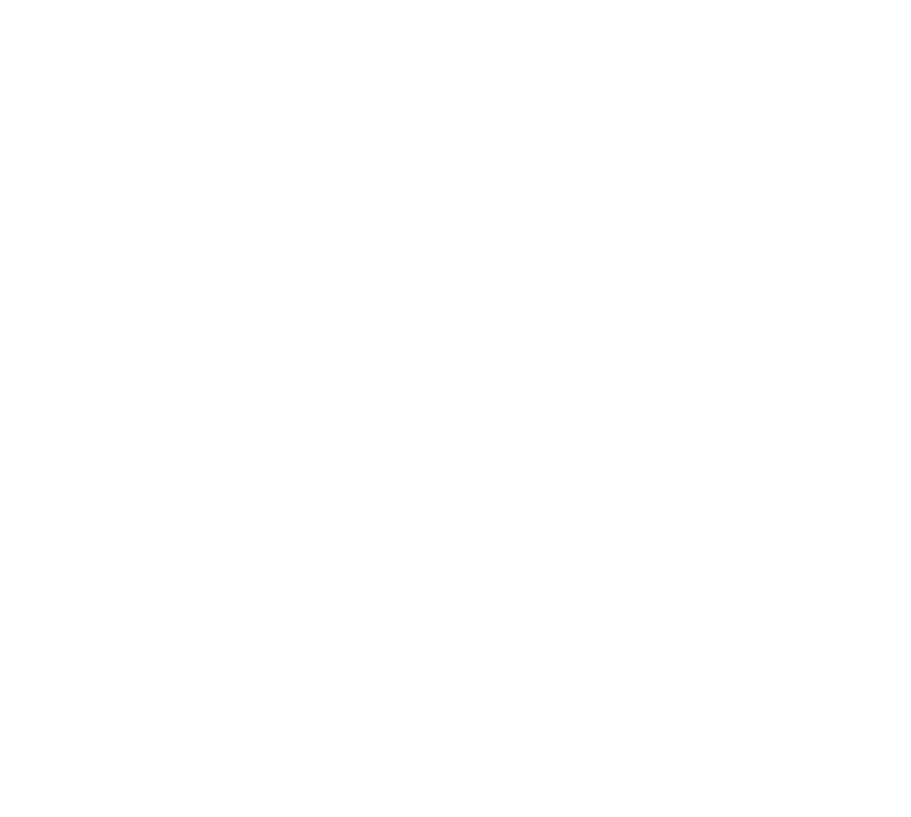
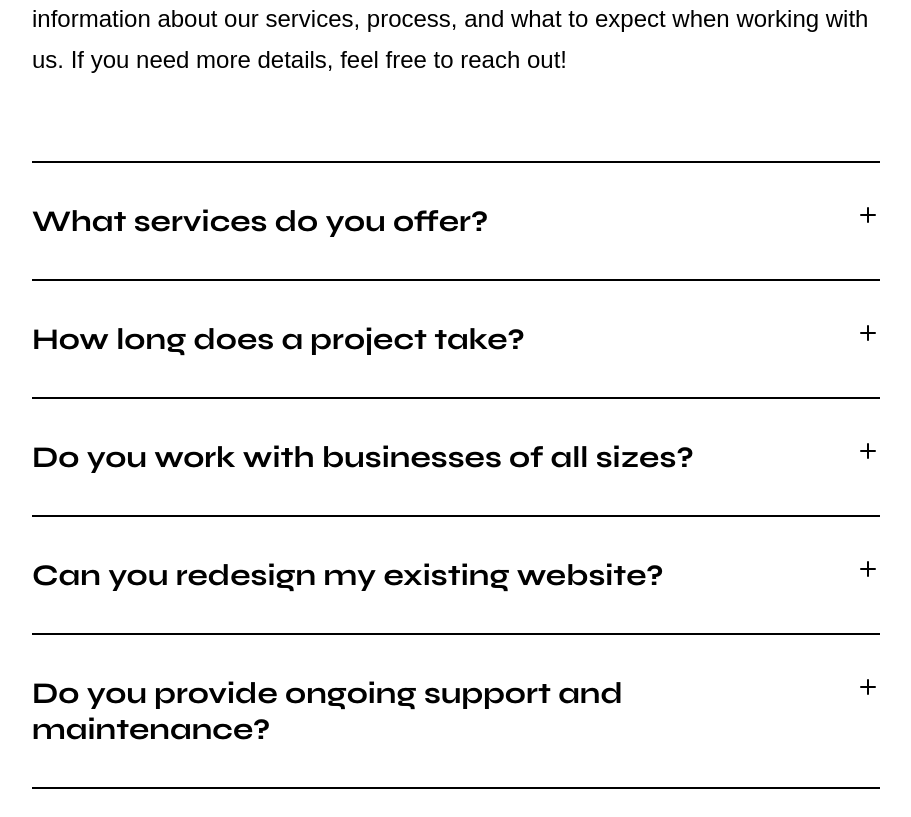
Before and after one commit to salman92-dev/portfolio, a Next.js app: page /faq in a window 1280 px wide. Before the commit this address had no page. Shown: the part 480-1297 px from the top of the page, without its empty margins (184-1095 px from the left). Before the commit the page ends 800 px from the top, so only its background shows below. Built offline with nearby package versions, Linux system fonts and the light colour scheme.

Commit message:
Add files via upload

```diff
--- /dev/null
+++ b/src/app/faq/ParallyxImage.jsx
@@ -0,0 +1,56 @@
+"use client";
+
+import { motion, useScroll, useTransform } from "framer-motion";
+import { useRef } from "react";
+import CircularText from "../components/circle-text";
+import Image from "next/image";
+
+const ParallaxBg = () => {
+  const ref = useRef(null);
+
+  const { scrollYProgress } = useScroll({
+    target: ref,
+    offset: ["start end", "end start"],
+  });
+
+  const y = useTransform(scrollYProgress, [0, 1], ["-20%", "20%"]);
+
+  return (
+    <section className="relative w-full 2xl:container mx-auto px-4 sm:px-6 md:px-8 lg:px-20 pb-18">
+        <div className="w-fit mx-auto md:absolute max-md:mb-28 -top-22 right-10  md:right-28 z-10 backdrop-blur-md md:bg-white/40 rounded-full border-2 border-white">
+        <Image src="/images/wings.webp" alt="wings"  width={300} height={300} className="w-24 top-[27%] left-14 md:w-[50%] absolute z-100 md:top-[25%] md:left-[25%]" />
+            <CircularText
+            text=" ReactJS* NextJS* Tailwind* Framer*"
+            onHover="speedUp"
+            spinDuration={15}
+            className="max-md:mx-auto max-sm:bg-black"
+            />
+        </div>
+      <div
+        ref={ref}
+        className="relative h-[40vh] sm:h-[60vh] md:h-[70vh] lg:h-[80vh] xl:h-[90vh] 2xl:h-screen overflow-hidden rounded-4xl"
+      >
+        {/* Background */}
+        <motion.div
+          style={{
+            y,
+            backgroundPosition: 'center',
+            backgroundSize: '120% 150%',
+          }}
+          className="
+            absolute -inset-8
+            bg-[url('/images/vr-glasses.png')]
+            will-change-transform
+            bg-center
+            bg-no-repeat
+          "
+        />
+
+        {/* Optional: Overlay for better text readability if you add content */}
+        <div className="absolute inset-0 bg-gradient-to-b from-black/20 via-transparent to-black/40" />
+      </div>
+    </section>
+  );
+};
+
+export default ParallaxBg;
--- /dev/null
+++ b/src/app/faq/faqs.jsx
@@ -0,0 +1,94 @@
+"use client";
+
+import { useState } from "react";
+import { motion, AnimatePresence } from "framer-motion";
+import { Plus } from "lucide-react";
+
+const faqs = [
+  {
+    q: "What services do you offer?",
+    a: "I build modern, fast, and responsive websites using Next.js, Tailwind CSS, and animations. I also convert Figma designs into clean production code.",
+  },
+  {
+    q: "How long does a project take?",
+    a: "Most projects take between 1–3 weeks depending on complexity, features, and feedback cycles.",
+  },
+  {
+    q: "Do you work with businesses of all sizes?",
+    a: "Yes, I work with startups, small businesses, and growing companies worldwide.",
+  },
+  {
+    q: "Can you redesign my existing website?",
+    a: "Absolutely. We specialize in website redesigns to improve user experience, modernize your brand, and optimize performance.",
+  },
+  {
+    q: "Do you provide ongoing support and maintenance?",
+    a: "Yes! I offer ongoing website maintenance and performance monitoring.",
+  },
+  {
+    q: "How do we get started?",
+    a: "Getting started is easy! Simply reach out via the contact form.",
+  },
+];
+
+export default function FAQ() {
+  const [active, setActive] = useState(null);
+  const [hovered, setHovered] = useState(null);
+
+  return (
+    <section className="mx-auto py-4 md:py-10">
+      <div className="border-t-2 border-black">
+        {faqs.map((item, i) => {
+          const isOpen = active === i;
+          const isDimmed = hovered !== null && hovered !== i;
+
+          return (
+            <motion.div
+              key={i}
+              onMouseEnter={() => setHovered(i)}
+              onMouseLeave={() => setHovered(null)}
+              animate={{ opacity: isDimmed ? 0.3 : 1 }}
+              transition={{ duration: 0.2 }}
+              className="border-b-2 border-black"
+            >
+              {/* Question */}
+              <button
+                onClick={() => setActive(isOpen ? null : i)}
+                className="w-full flex items-start justify-between py-10 text-left cursor-pointer"
+              >
+                <span className="text-2xl md:text-3xl font-semibold text-black syne">
+                  {item.q}
+                </span>
+
+                <motion.span
+                  animate={{ rotate: isOpen ? 225 : 0 }}
+                  transition={{ duration: 0.25 }}
+                  className="text-4xl font-light text-black"
+                >
+                  <Plus size={24}/>
+                </motion.span>
+              </button>
+
+              {/* Answer */}
+              <AnimatePresence>
+                {isOpen && (
+                  <motion.div
+                    initial={{ height: 0, opacity: 0 }}
+                    animate={{ height: "auto", opacity: 1 }}
+                    exit={{ height: 0, opacity: 0 }}
+                    transition={{ duration: 0.25, ease: "easeInOut" }}
+                    className="overflow-hidden"
+                  >
+                    <p className="pb-8 text-xl funnel text-gray-700">
+                      {item.a}
+                    </p>
+                  </motion.div>
+                )}
+              </AnimatePresence>
+            </motion.div>
+          );
+        })}
+      </div>
+    </section>
+  );
+}
--- /dev/null
+++ b/src/app/faq/page.jsx
@@ -0,0 +1,29 @@
+import Navbar from "../components/Navbar2";
+import Footer from "../components/Footer";
+import FAQ from "./faqs";
+import ParallyxImage from "./ParallyxImage";
+import ContactForProject from "../contact/contacForProject";
+const FAQPage = () => {
+    return (
+        <div>
+        <h3 className="flex items-center gap-2 text-2xl funnel text-black absolute top-28 left-6 lg:top-48 lg:left-12">
+                <svg width="48" height="48" viewBox="0 0 24 24" fill="none" className="w-5 h-5 md:w-5 md:h-5 lg:w-5 lg:h-5 text-black" style={{opacity: 1, transform: "none"}}><path d="M12 2L12 22M2 12L22 12M4.93 4.93L19.07 19.07M19.07 4.93L4.93 19.07" stroke="currentColor" strokeWidth="1.5" strokeLinecap="round"></path></svg>
+                FAQ
+        </h3>
+        <div className="2xl:container mx-auto max-w-5xl md:px-16 py-32 md:py-20">
+            <Navbar />
+            <div className="container mx-auto px-6 pt-12 md:pt-22">
+                <h1 className="text-4xl md:text-8xl font-bold syne text-black mb-10 !leading-[120%]">Everything you needs to know</h1>
+                <p className="text-xl md:text-2xl text-black funnel mb-10 leading-[170%]">Have questions? {`We've`} got the answers! Here, {`you'll`} find clear and concise information about our services, process, and what to expect when working with us. If you need more details, feel free to reach out!</p>
+                <div className="space-y-6">
+                    <FAQ />
+                </div>
+            </div>
+        </div>
+        <ParallyxImage />
+        <ContactForProject />
+        <Footer />
+        </div>
+    );
+}
+export default FAQPage;
```
